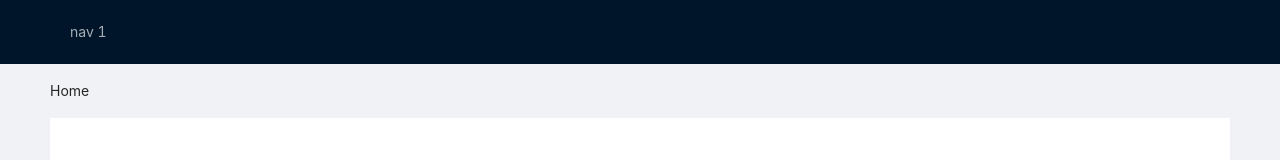
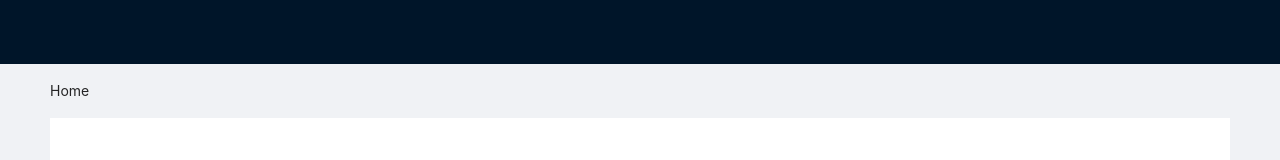
Before and after one commit to TheMineWayEstudis/M5-s-final-project-website, a React (Create React App) app in the folder web-m5/: page / in a window 1280 px wide. Shown: the top 160 px of the page. Built offline with nearby package versions, Linux system fonts and the light colour scheme.

Commit message:
Header dynamic renderer

```diff
--- a/web-m5/src/routes/Route.ts
+++ b/web-m5/src/routes/Route.ts
@@ -15,6 +15,10 @@ export default class Route {
         return new Route(['/',''].includes(path) ? ['/'] : path.split('/').map(this.processRoute));
     }
 
+    static getCurrent(): Route {
+        return Route.fromPath(window.location.pathname);
+    }
+
     static processRoute(route: string): string {
         return route.toLowerCase();
     }
--- a/web-m5/src/routes/Routes.tsx
+++ b/web-m5/src/routes/Routes.tsx
@@ -26,5 +26,5 @@ const routes: { route: Route, component: JSX.Element }[] = [
     {
         route: Route.fromPath('/'),
         component: <></>
-    }
+    },
 ];
--- a/web-m5/src/view/shared/Layout/BaseHeader.tsx
+++ b/web-m5/src/view/shared/Layout/BaseHeader.tsx
@@ -1,16 +1,56 @@
-import { Menu } from 'antd'
-import { Header } from 'antd/lib/layout/layout'
-import React from 'react'
+import { Menu } from 'antd';
+import { Header as AntdHeader } from 'antd/lib/layout/layout';
+import { Link } from 'react-router-dom';
+import Route from '../../../routes/Route';
 
 export default function BaseHeader() {
     return (
-        <Header>
+        <AntdHeader>
             <div className="logo" />
 
             {/* Navigation menu */}
-            <Menu theme="dark" mode="horizontal" defaultSelectedKeys={['2']}>
-                <Menu.Item key={1}>{`nav ${1}`}</Menu.Item>
+            <Menu theme="dark" mode="horizontal" selectedKeys={[Route.getCurrent().getPath()]}>
+                {headers.map((header: Header) => header.render())}
             </Menu>
-        </Header>
+        </AntdHeader>
     );
 }
+
+class Header {
+    route?: Route;
+    name: string;
+    children?: Header[];
+    icon?: JSX.Element;
+
+    constructor(props: { route?: Route, name: string, children?: Header[], icon?: JSX.Element }) {
+        this.route = props.route;
+        this.name = props.name;
+        this.children = props.children;
+        this.icon = props.icon;
+    }
+
+    item(): JSX.Element {
+        return (<Menu.Item key={this.route?.getPath() || null}>{this.name}</Menu.Item>);
+    }
+
+    submenu(): JSX.Element {
+        return (
+            <Menu.SubMenu title={this.name}>
+                {this.children!.map((child: Header) => child.render())}
+            </Menu.SubMenu>
+        );
+    }
+
+    render(): JSX.Element {
+        if (this.children) {
+            if (this.route) return (<Link to={this.route.getPath()}>{this.submenu()}</Link>);
+            return this.submenu();
+        }
+        if (this.route) return <Link to={this.route.getPath()}>{this.item()}</Link>
+        return this.item();
+    }
+}
+
+const headers: Header[] = [
+
+];
```
